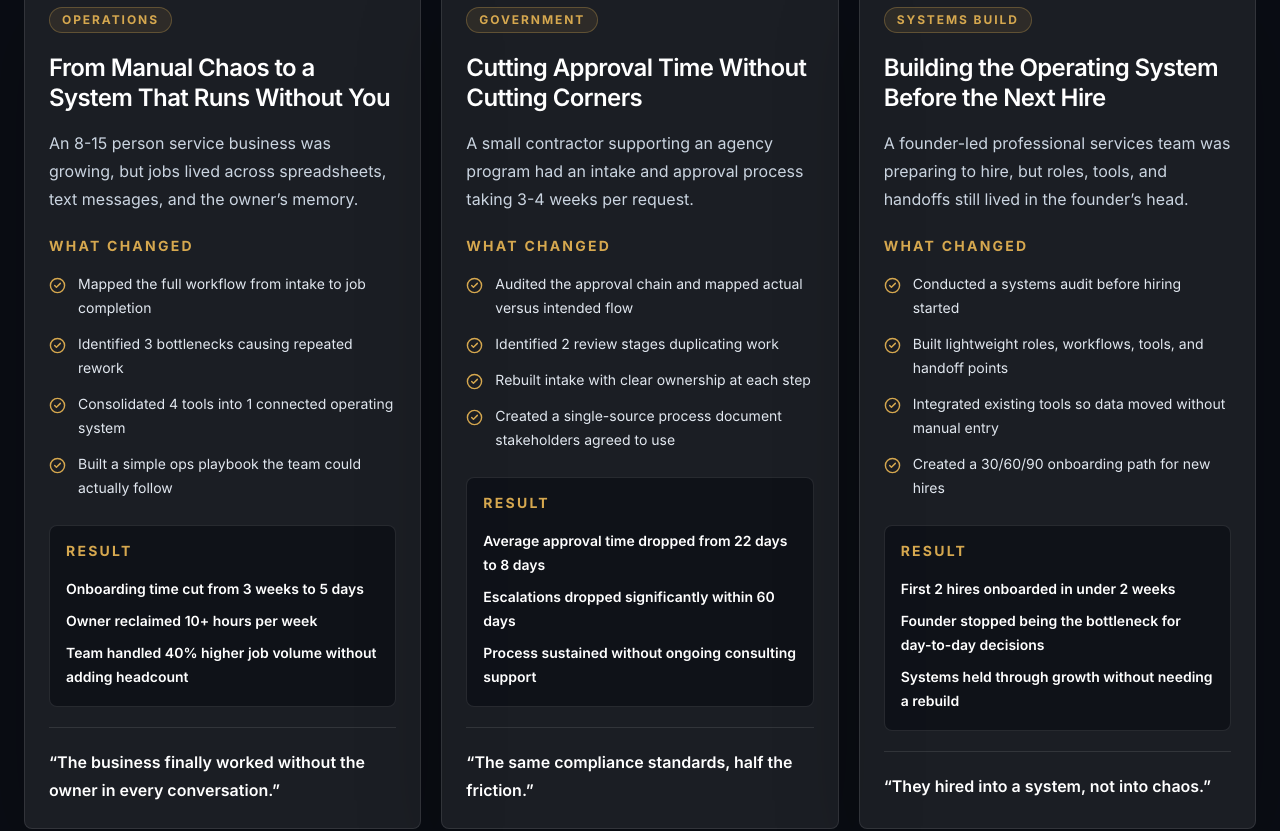
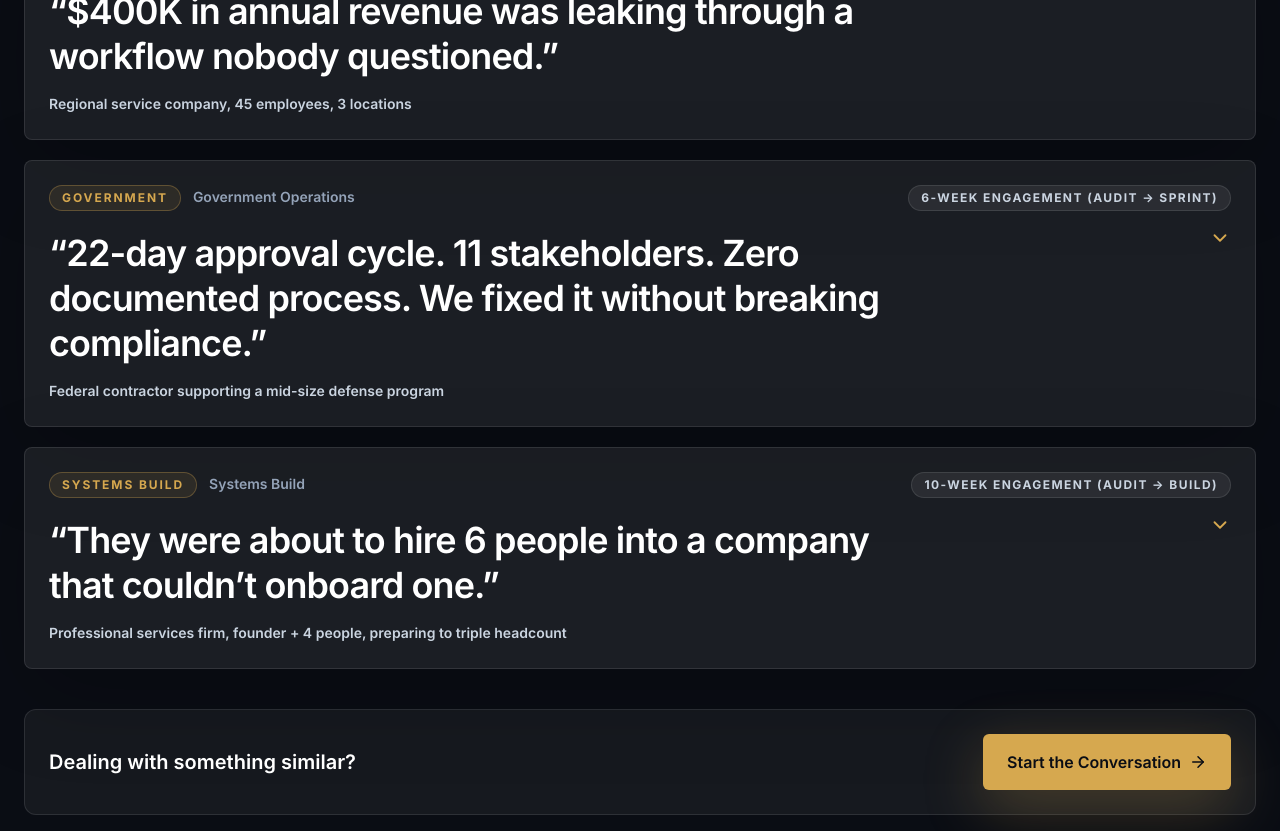
Before and after one commit to salaur-rawrxD/Adan-Site, a Next.js app: page / in a window 1280 px wide. Shown: the part 5700-6531 px from the top of the page. Built offline with nearby package versions, Linux system fonts and the light colour scheme.

Commit message:
Expand representative engagement case studies

```diff
--- a/src/app/page.tsx
+++ b/src/app/page.tsx
@@ -4,6 +4,7 @@ import Link from "next/link";
 import {
   BarChart3,
   CheckCircle2,
+  ChevronDown,
   CircleDollarSign,
   Gauge,
   PlugZap,
@@ -140,58 +141,66 @@ const engagementTracks = [
 
 const caseStudies = [
   {
+    category: "Revenue & Workflow Audit",
     tag: "Operations",
-    title: "From Manual Chaos to a System That Runs Without You",
-    summary:
-      "An 8-15 person service business was growing, but jobs lived across spreadsheets, text messages, and the owner’s memory.",
-    changed: [
-      "Mapped the full workflow from intake to job completion",
-      "Identified 3 bottlenecks causing repeated rework",
-      "Consolidated 4 tools into 1 connected operating system",
-      "Built a simple ops playbook the team could actually follow",
+    timeline: "8-week engagement (Audit → Sprint)",
+    headline: "$400K in annual revenue was leaking through a workflow nobody questioned.",
+    environment: "Regional service company, 45 employees, 3 locations",
+    situation:
+      "A multi-location service business had grown from 12 to 45 people in three years. Revenue was up but margins were shrinking and nobody could explain why. The owner was working 70-hour weeks and still getting blindsided by missed jobs, billing errors, and customer complaints.",
+    found:
+      "The company was losing approximately $400K annually across three areas no one was tracking: unbilled labor from manual time entry gaps, revenue leakage from inconsistent quoting, and customer churn from slow follow-up on service issues. The root cause was not people — it was a patchwork of systems bolted together during growth.",
+    changed:
+      "Mapped every workflow from customer inquiry to final invoice. Eliminated 3 redundant tools. Consolidated job tracking, quoting, and billing into one system with clean handoffs and clear ownership at every stage. Rebuilt the quoting workflow from a 4-day manual process to a same-day response.",
+    results: [
+      "$400K in identified revenue leakage addressed in the first 90 days",
+      "Quoting turnaround: 4 days → same day",
+      "Owner’s weekly hours: 70 → 45",
+      "Team handled 30% more job volume without adding headcount",
+      "One system replaced six",
     ],
-    results: [
-      "Onboarding time cut from 3 weeks to 5 days",
-      "Owner reclaimed 10+ hours per week",
-      "Team handled 40% higher job volume without adding headcount",
-    ],
-    frame: "The business finally worked without the owner in every conversation.",
   },
   {
+    category: "Government Operations",
     tag: "Government",
-    title: "Cutting Approval Time Without Cutting Corners",
-    summary:
-      "A small contractor supporting an agency program had an intake and approval process taking 3-4 weeks per request.",
-    changed: [
-      "Audited the approval chain and mapped actual versus intended flow",
-      "Identified 2 review stages duplicating work",
-      "Rebuilt intake with clear ownership at each step",
-      "Created a single-source process document stakeholders agreed to use",
+    timeline: "6-week engagement (Audit → Sprint)",
+    headline:
+      "22-day approval cycle. 11 stakeholders. Zero documented process. We fixed it without breaking compliance.",
+    environment: "Federal contractor supporting a mid-size defense program",
+    situation:
+      "A government contractor supporting a Department of Defense program had an intake and approval process that averaged 22 days per request. Leadership was getting weekly escalations. The team was frustrated. Deadlines were slipping.",
+    found:
+      "The 22-day cycle contained roughly 8 days of actual work and 14 days of waiting — requests sitting in inboxes, bouncing between reviewers who were not sure if they were the decision-maker, and cycling through redundant compliance checks added over time.",
+    changed:
+      "Mapped the actual process against the intended process. Consolidated two redundant review stages. Assigned clear ownership at every step with defined SLAs. Created a single-source process document that all 11 stakeholders reviewed and approved. Built in sustainment so the team could maintain it without outside support.",
+    results: [
+      "Approval cycle: 22 days → 8 days",
+      "Weekly escalations to leadership eliminated within 60 days",
+      "Zero compliance gaps introduced — same standards, less friction",
+      "Process survived a 40% staff turnover without breaking",
+      "Contractor received positive performance review citing operational improvement",
     ],
-    results: [
-      "Average approval time dropped from 22 days to 8 days",
-      "Escalations dropped significantly within 60 days",
-      "Process sustained without ongoing consulting support",
-    ],
-    frame: "The same compliance standards, half the friction.",
   },
   {
+    category: "Systems Build",
     tag: "Systems Build",
-    title: "Building the Operating System Before the Next Hire",
-    summary:
-      "A founder-led professional services team was preparing to hire, but roles, tools, and handoffs still lived in the founder’s head.",
-    changed: [
-      "Conducted a systems audit before hiring started",
-      "Built lightweight roles, workflows, tools, and handoff points",
-      "Integrated existing tools so data moved without manual entry",
-      "Created a 30/60/90 onboarding path for new hires",
+    timeline: "10-week engagement (Audit → Build)",
+    headline: "They were about to hire 6 people into a company that couldn’t onboard one.",
+    environment: "Professional services firm, founder + 4 people, preparing to triple headcount",
+    situation:
+      "A founder had closed a large contract that required scaling from 5 people to 12 within six months. Nothing was documented. Every process lived in the founder’s head. The CRM, project management tool, invoicing system, and communication channels were all disconnected.",
+    found:
+      "The company did not have a systems problem — it had a founder-dependency problem disguised as a systems problem. The founder was the router for every decision, every client update, and every internal handoff. They had the right tools, just no connections between them and no defined workflows.",
+    changed:
+      "Built a lightweight operating system before the first new hire started. Defined roles, decision rights, and handoff points. Connected existing tools so data flowed without manual re-entry. Created a 30/60/90 onboarding path and documented the 5 core workflows the business runs on.",
+    results: [
+      "First 3 new hires fully productive in 11 days, down from 7 weeks",
+      "Founder removed as bottleneck for day-to-day decisions",
+      "Systems held through the full scale from 5 to 14 people",
+      "Zero tools added — existing stack was connected properly",
+      "Revenue per employee increased 35% within 6 months",
     ],
-    results: [
-      "First 2 hires onboarded in under 2 weeks",
-      "Founder stopped being the bottleneck for day-to-day decisions",
-      "Systems held through growth without needing a rebuild",
-    ],
-    frame: "They hired into a system, not into chaos.",
+    framing: "They hired into a system, not into chaos.",
   },
 ];
 
@@ -370,67 +379,76 @@ export default function Home() {
           <div>
             <p className="text-sm font-bold uppercase tracking-[0.2em] text-[#D6A84F]">Representative engagements</p>
             <h2 className="mt-4 max-w-4xl text-3xl font-semibold leading-tight tracking-tight sm:text-4xl md:text-6xl">
-              Work that speaks for itself.
+              Representative Engagements
             </h2>
             <p className="mt-5 max-w-3xl text-base leading-7 text-[#E2E8F0] md:text-lg md:leading-8">
-              Composite examples of how workflow drag, tool sprawl, and unclear ownership get
-              turned into systems people can actually run.
-            </p>
-            <p className="mt-3 text-sm font-semibold text-[#94A3B8]">
-              Details anonymized and composited from real engagement patterns.
+              Details composited and anonymized. The patterns are real.
             </p>
           </div>
 
-          <div className="mt-10 grid gap-5 lg:grid-cols-3">
+          <div className="mt-10 grid gap-5">
             {caseStudies.map((study) => (
-              <article
-                key={study.title}
-                className="flex h-full flex-col rounded-lg border border-white/10 bg-white/[0.07] p-5 shadow-[0_28px_90px_rgba(0,0,0,0.18)] transition hover:-translate-y-1 hover:border-[#D6A84F]/40 sm:p-6"
+              <details
+                key={study.headline}
+                className="group rounded-lg border border-white/10 bg-white/[0.07] p-5 shadow-[0_28px_90px_rgba(0,0,0,0.18)] transition hover:border-[#D6A84F]/40 sm:p-6 md:open:bg-white/[0.08]"
               >
-                <div className="flex items-center justify-between gap-4">
+                <summary className="flex cursor-pointer list-none flex-col gap-5 marker:hidden md:flex-row md:items-start md:justify-between [&::-webkit-details-marker]:hidden">
+                  <div>
+                    <div className="flex flex-wrap items-center gap-3">
                       <span className="rounded-full border border-[#D6A84F]/30 bg-[#D6A84F]/10 px-3 py-1 text-xs font-bold uppercase tracking-[0.16em] text-[#D6A84F]">
                         {study.tag}
                       </span>
+                      <span className="text-sm font-semibold text-[#94A3B8]">{study.category}</span>
                     </div>
-                <h3 className="mt-5 text-2xl font-semibold leading-tight tracking-tight text-white">
-                  {study.title}
+                    <h3 className="mt-5 max-w-5xl text-2xl font-semibold leading-tight tracking-tight text-white sm:text-3xl md:text-4xl">
+                      “{study.headline}”
                     </h3>
-                <p className="mt-4 text-base leading-7 text-[#CBD5E1]">{study.summary}</p>
+                    <p className="mt-4 text-sm font-semibold text-[#CBD5E1]">{study.environment}</p>
+                  </div>
+                  <div className="flex shrink-0 items-center justify-between gap-4 md:flex-col md:items-end">
+                    <span className="rounded-full border border-white/10 bg-white/[0.07] px-3 py-1 text-xs font-bold uppercase tracking-[0.12em] text-[#CBD5E1]">
+                      {study.timeline}
+                    </span>
+                    <ChevronDown
+                      size={22}
+                      className="text-[#D6A84F] transition group-open:rotate-180"
+                      aria-hidden="true"
+                    />
+                  </div>
+                </summary>
 
-                <div className="mt-6">
+                <div className="mt-8 grid gap-6 border-t border-white/10 pt-6 lg:grid-cols-[1fr_0.9fr]">
+                  <div className="grid gap-6">
+                    <CaseStudyBlock title="The situation" body={study.situation} />
+                    <CaseStudyBlock title="What I found" body={study.found} />
+                    <CaseStudyBlock title="What changed" body={study.changed} />
+                  </div>
+
+                  <div className="rounded-lg border border-white/10 bg-[#0A0D14]/70 p-5">
                     <p className="text-sm font-bold uppercase tracking-[0.16em] text-[#D6A84F]">
-                    What changed
+                      The result
                     </p>
-                  <ul className="mt-4 grid gap-3">
-                    {study.changed.map((item) => (
-                      <li key={item} className="flex gap-3 text-sm leading-6 text-[#E2E8F0]">
-                        <CheckCircle2 size={17} className="mt-1 shrink-0 text-[#D6A84F]" />
-                        <span>{item}</span>
+                    <ul className="mt-5 grid gap-3">
+                      {study.results.map((result) => (
+                        <li key={result} className="flex gap-3 text-base font-semibold leading-7 text-white">
+                          <CheckCircle2 size={18} className="mt-1 shrink-0 text-[#D6A84F]" />
+                          <span>{result}</span>
                         </li>
                       ))}
                     </ul>
+                    {study.framing ? (
+                      <p className="mt-6 border-t border-white/10 pt-5 text-base font-semibold leading-7 text-[#D6A84F]">
+                        Framing: “{study.framing}”
+                      </p>
+                    ) : null}
                   </div>
-
-                <div className="mt-6 rounded-lg border border-white/10 bg-[#0A0D14]/70 p-4">
-                  <p className="text-sm font-bold uppercase tracking-[0.16em] text-[#D6A84F]">Result</p>
-                  <ul className="mt-4 grid gap-2">
-                    {study.results.map((result) => (
-                      <li key={result} className="text-sm font-semibold leading-6 text-white">
-                        {result}
-                      </li>
-                    ))}
-                  </ul>
                 </div>
-
-                <p className="mt-5 border-t border-white/10 pt-5 text-base font-semibold leading-7 text-white">
-                  “{study.frame}”
-                </p>
-              </article>
+              </details>
             ))}
           </div>
 
           <div className="mt-10 flex flex-col gap-4 rounded-xl border border-white/10 bg-white/[0.05] p-5 sm:flex-row sm:items-center sm:justify-between sm:p-6">
-            <p className="text-xl font-semibold leading-7 text-white">Have a similar situation? Let&rsquo;s talk.</p>
+            <p className="text-xl font-semibold leading-7 text-white">Dealing with something similar?</p>
             <CTAButton href="#contact">Start the Conversation</CTAButton>
           </div>
         </div>
@@ -484,3 +502,12 @@ export default function Home() {
     </main>
   );
 }
+
+function CaseStudyBlock({ title, body }: { title: string; body: string }) {
+  return (
+    <div>
+      <p className="text-sm font-bold uppercase tracking-[0.16em] text-[#D6A84F]">{title}</p>
+      <p className="mt-3 text-base leading-7 text-[#CBD5E1]">{body}</p>
+    </div>
+  );
+}
```
Lines whose indentation alone changed are shown as unchanged.
